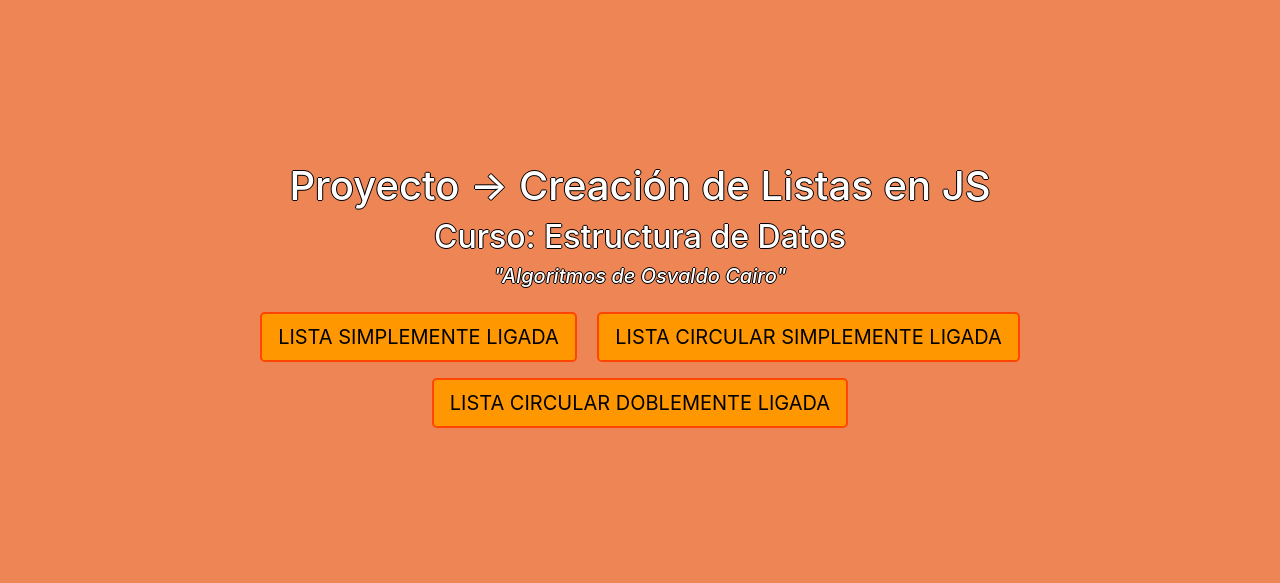
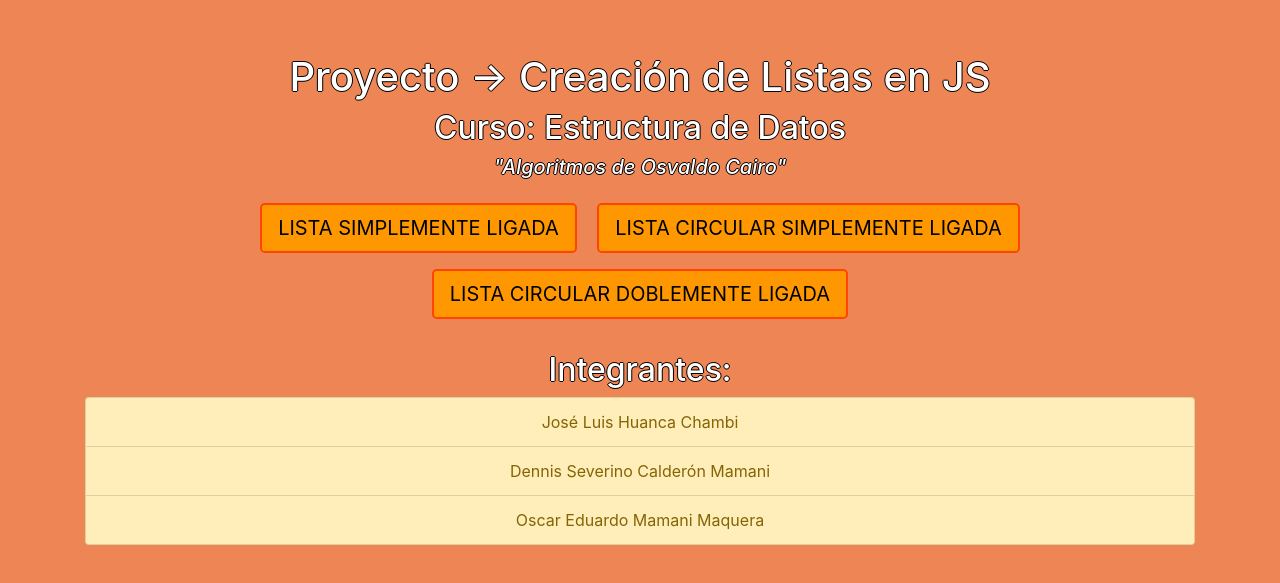
Before and after one commit to OskarRa/Grupo01, a plain HTML site: page index.html in a window 1280 px wide. Shown: the part 113-696 px from the top of the page. Drawn offline with nearby package versions, Linux system fonts and the light colour scheme; some packages are replaced by stand-ins of ours; a script that the page names is missing.

Commit message:
Agregando mienbro del grupo

```diff
--- a/index.html
+++ b/index.html
@@ -83,6 +83,15 @@
 							<button type="button" class="btn btn-info btn-lg" onclick="LstCirSimpLig()">LISTA CIRCULAR SIMPLEMENTE LIGADA</button>
 							<button type="button" class="btn btn-info btn-lg" onclick="LstDobLig()">LISTA CIRCULAR DOBLEMENTE LIGADA</button>
 						</div>
+						<br>
+						<div>
+							<h2 class="titulo">Integrantes:</h2>
+							<ul class="list-group">
+								<li class="list-group-item list-group-item-warning">José Luis Huanca Chambi</li>
+								<li class="list-group-item list-group-item-warning">Dennis Severino Calderón Mamani</li>
+								<li class="list-group-item list-group-item-warning">Oscar Eduardo Mamani Maquera</li>
+							</ul>
+						</div>
 					</div>
 				</div>
 			</div>
```
